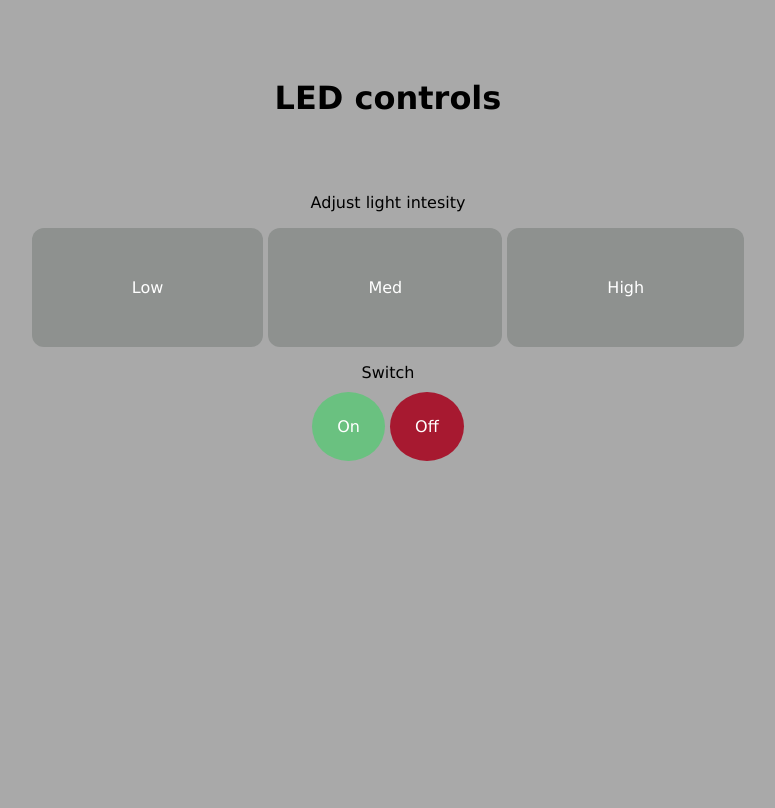
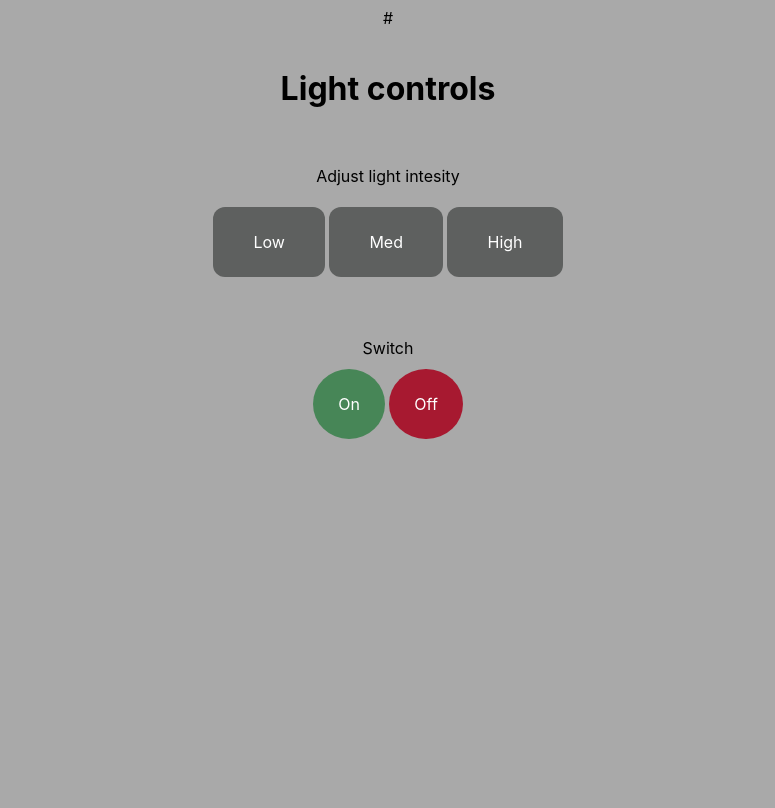
Before and after one commit to ibs-bit/PWM, a Flask app: page / in a window 1280 px wide. Shown: the whole page, without its empty margins (252-1027 px from the left). Run offline with Flask 2, Linux system fonts and the light colour scheme; some libraries are stand-ins or nearby versions.

Commit message:
final commit

```diff
--- a/app.py
+++ b/app.py
@@ -73,10 +73,10 @@ def action(deviceName, action):
 
 	templateData = {
 
-      'ledYlw'  : ledstatus,
+      'led'  : ledstatus,
 
 	}
 	return render_template('index.html', **templateData)
 
 if __name__ == "__main__":
-   app.run(host='0.0.0.0', threaded=True, port=8080, debug=True)
+   app.run(host='0.0.0.0', threaded=True, port=8008, debug=True)
--- a/templates/index.html
+++ b/templates/index.html
@@ -1,4 +1,4 @@
-<!DOCTYPE html>
+#<!DOCTYPE html>
 <html lang="en">
     <head>
     <meta charset="utf-8">
@@ -9,29 +9,53 @@
      <link href="https://cdnjs.cloudflare.com/ajax/libs/roundSlider/1.3.2/roundslider.min.css" rel="stylesheet" />
      <script src="https://cdnjs.cloudflare.com/ajax/libs/roundSlider/1.3.2/roundslider.min.js"></script>
      <style>
-         body, html {height: 100%; text-align: center; background-color: darkgray; align-items: center; font-family: 'Lucida Sans', 'Lucida Sans Regular', 'Lucida Grande', 'Lucida Sans Unicode', Geneva, Verdana, sans-serif;}
-         .button, .buttonGreen,.buttonRed { color: white; text-decoration: none; width: 50px; height: 50px; border-top: 1px; border-bottom: 1px; border-right: 1px; border-left: 1px;}
-         .button {padding: 50px 100px 50px 100px; border-radius: 12px; background-color: #8e918f;}
-         .buttonGreen {padding: 25px 25px 25px 25px; border-radius: 100%; background-color: #6ac180;}
+         body, html {height: 100%; text-align: center; background-color: darkgray; align-items: center; font-family: -apple-system, BlinkMacSystemFont, 'Segoe UI', Roboto, Oxygen, Ubuntu, Cantarell, 'Open Sans', 'Helvetica Neue', sans-serif;}
+         .button, .buttonGreen,.buttonRed { color: white; text-decoration: none; width: 25px; height: 50px; border-top: 1px; border-bottom: 1px; border-right: 1px; border-left: 1px;}
+         .button{display: inline-flexbox; padding: 25px 40px 25px 40px; border-radius: 12px; background-color: #5e605f;}
+         .buttonGreen {padding: 25px 25px 25px 25px; border-radius: 100%; background-color: #478657;}
          .buttonRed {padding: 25px 25px 25px 25px; border-radius: 100%; background-color: #a71930;}
-         .header, .lumin, .switch { padding: 50px 50px 50px 50px;}
+         .header, .switch { padding: 20px}
+         .lumin {display: inline-block; padding: 10px;}
+         .slider{ -webkit-appearance: none; width: 100%; height: 25px; border-radius: 5px;
+            background: #727272; outline: none; opacity: 0.7; -webkit-transition: .2s;
+  transition: opacity .2s;}
+  .slider::-webkit-slider-thumb {
+  -webkit-appearance: none;
+  appearance: none;
+  width: 25px;
+  height: 25px;
+  border-radius: 50%;
+  background: #d0d0d0;
+  cursor: pointer;
+}
+.slider::-moz-range-thumb {
+  width: 25px;
+  height: 25px;
+  border-radius: 50%;
+  background: #727272;
+  cursor: pointer;
+}
+         .button:hover, .button:active{background-color: #777777;}
      </style>
     </head>
     <body>
         <div class="header">
-         <h1>LED controls</h1><br><br>
+         <h1>Light controls</h1><br>
          <p>Adjust light intesity {{ light }}</p>
          </div>
-         <div id="lumin" class="container">
-         <a href="/light/low" class="button">Low</a>
-         <a href="/light/med" class="button">Med</a>
-         <a href="/light/high" class="button">High</a>
+         <div class="lumin">
+         <a href="/light/low" class="button" name="led">Low</a>
+         <a href="/light/med" class="button" name="led">Med</a>
+         <a href="/light/high" class="button" name="led">High</a>
+         <br><br><br>
+         <!--Range slider functionality todo-->
+        <!--input type="range" min="0" max="100" value="0" class="slider" id="dimRange"-->
          </div>
 
          <div class="switch">
            <p>Switch</p><br>
-           <a href="/light/on" class="buttonGreen" name="on">On</a>
-            <a href="/light/off" class="buttonRed" name="off">Off</a>
-         </div>
+           <a href="/light/on" class="buttonGreen" name="led">On</a>
+            <a href="/light/off" class="buttonRed" name="led">Off</a>
+        </div>
     </body>
 </html>
```
